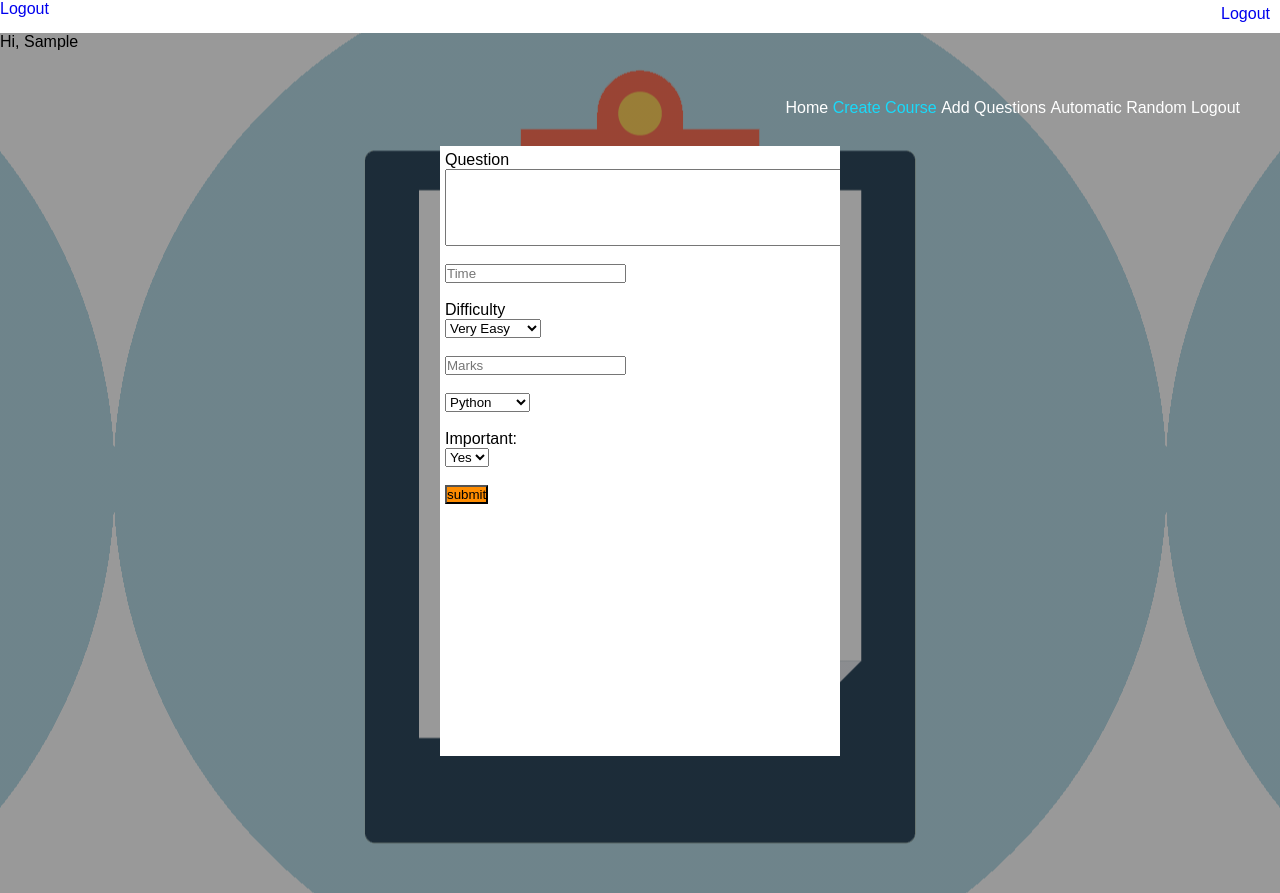
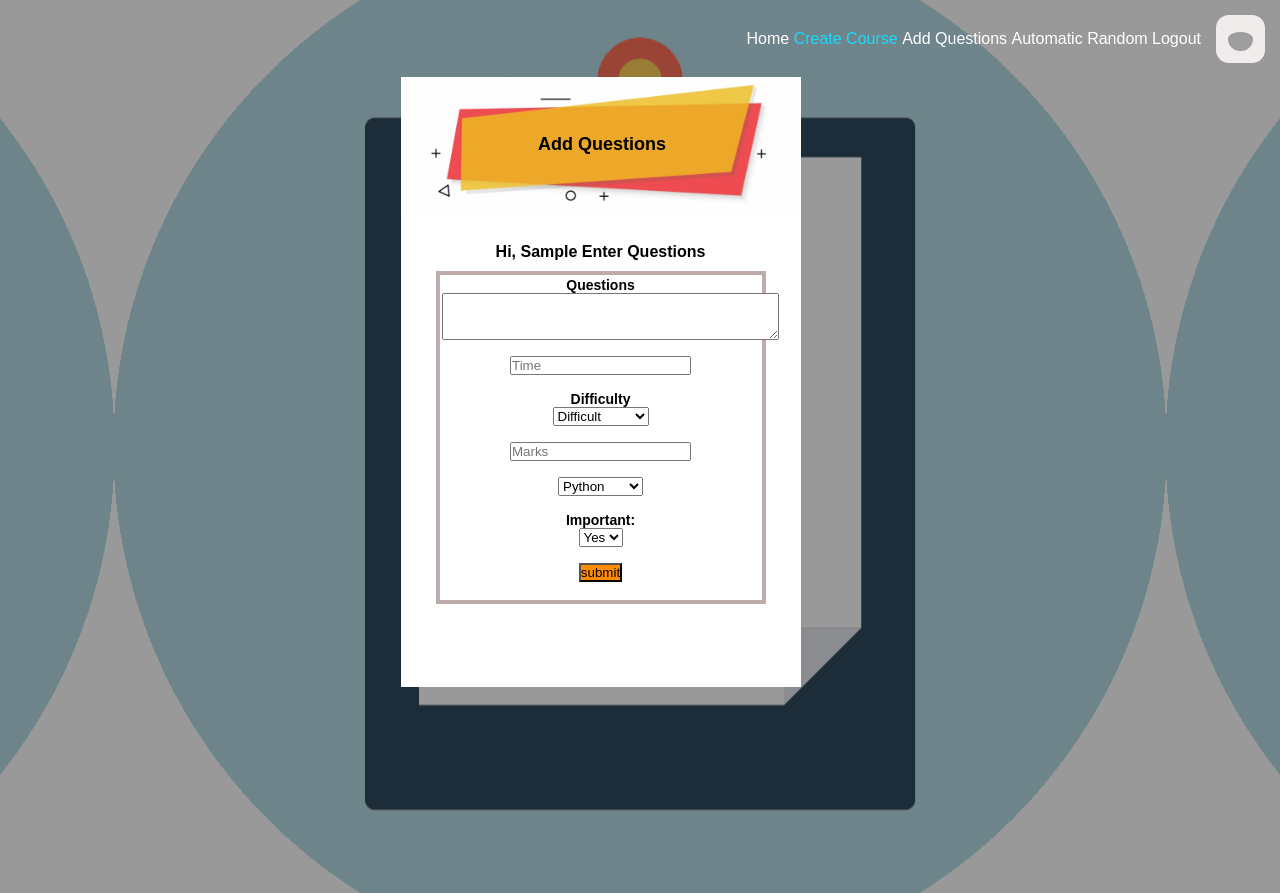
Before and after one commit to hemanthkasoju/profAssistor, a Django app: page /AddQuestions/addQuestions/ in a window 1280 px wide. Run offline with Django 3.2, Linux system fonts and the light colour scheme; the visitor is signed in with stand-in values (Sample User, id 1); grey boxes are pictures that could not be loaded.

Commit message:
add Questions css changes

```diff
--- a/Templates/addQuestions.html
+++ b/Templates/addQuestions.html
@@ -4,14 +4,15 @@
     <title> Add Questions </title>
     <link rel="stylesheet" href="{% static 'styles/style.css' %}"/>
 </head>
-<a href="/accounts/logout"> Logout </a><br><br>
 <form action="#" method="post">
     {% csrf_token %}
     <div class="hero">
-        {% if user.is_authenticated %}
-        Hi, {{ user.first_name }}
-        <a href="/accounts/logout" class="lout"> Logout </a><br><br>
-        {% endif %}
+        <div class="navigation">
+        <a class="logoutbutton" href="/accounts/logout">
+            <img src="https://www.vippng.com/png/detail/0-2967_png-file-svg-logout-logo-png.png">
+            <div class="logout">Logout</div>
+        </a>
+    </div>
         <div class="row">
             <ul class="main-nav">
                 <li class="active"><a href=""> Home </a></li>
@@ -24,10 +25,19 @@
         </div>
 
         <div class="form-box">
-            <form action='/AddQuestions/addQuestions' method="post" class="input-group">
+            <div class="head-contianer">
+            <div class="mainHeader-text">Add Questions</div>
+        </div>
+            <form action='/AddQuestions/addQuestions'  method="post" class="input-group">
                 {% csrf_token %}
-                <label for="T"> Question</label>
-                <textarea id="T" placeholder="Question" name="question" rows="5" cols="50" required> </textarea><br><br>
+                <div  style="text-align: center; font-weight:bold; margin-top: 25px;">
+		  {% if user.is_authenticated %}
+            Hi, {{ user.first_name }} Enter Questions
+            {% endif %}
+                </div>
+                <div align="center" class = "add-que">
+                <label for="T">Questions</label>
+                <textarea id="T" placeholder="Question" name="question" rows="3" cols="40" required> </textarea><br><br>
 
                 <input type="number" name="time" value="" placeholder="Time" required><br><br>
                 <label for="T"> </label>
@@ -36,7 +46,7 @@
                     <option value="1">Very Easy</option>
                     <option value="2">Easy</option>
                     <option value="3">Moderate</option>
-                    <option value="4">Difficult</option>
+                    <option value="4" selected>Difficult</option>
                     <option value="5">Very Difficult</option>
                 </select><br><br>
                 <input type="text" name="marks" placeholder="Marks"><br><br>
@@ -53,6 +63,7 @@
                     <option value="False">No</option>
                 </select><br><br>
                 <input type="submit" name="submit" value="submit" class="btn-one"><br><br>
+                    </div>
                 <div>
                     {% for message in messages %}
                     <h3>{{message}}</h3>
--- a/Templates/profHomePage.html
+++ b/Templates/profHomePage.html
@@ -27,10 +27,12 @@
         </div>
 
         <div class="availableCourses-heading"> List of Available Courses</div>
+         <div class="courseDetailButton">
         {% for profCourse in profCourses %}
-            <a href={% url 'courseHome' courseID=profCourse.courseID%}>{{ profCourse.courseName }}</a>
+            <a href={% url 'courseHome' courseID=profCourse.courseID%} class="addCourse-button">{{ profCourse.courseName }} </a>
+        </div>
 
-{#        <form action="courseHome" method="post" style="overflow: auto; height: 282px;">#}
+{#        <form action="courseHome" method="post" style="overflow: auto; height: 282px">#}
 {#            {% csrf_token %}#}
 {#            <input type="hidden" name="courseID" value={{ profCourse.courseID }}>#}
 {#            <input type="submit" class="courseDetailButton" name={{ profCourse.courseID }} value={{ profCourse.courseID }}><br>#}
--- a/static/styles/style.css
+++ b/static/styles/style.css
@@ -114,6 +114,7 @@ a {
     border-radius: 8px;
     color: white;
     font-weight: bold;
+        text-align: center;
     }
 /**END : Add course css changes****/
 
@@ -127,6 +128,14 @@ a {
     font-size: 14px;
 }
 
+.add-que {
+   text-align: center;
+    margin: 10px 30px;
+    border: 4px solid #beacac;
+    padding: 2px;
+    font-weight: bold;
+    font-size: 14px;
+}
 .courseDetailButton {
     background: linear-gradient(to right,#ff105f,#ffad06);
     width: 200px;
@@ -332,8 +341,8 @@ header {
     color: #fff;
     text-decoration:none;
     padding: 5px, 20px;
-    font family: "Roboto" sans-serif;
-    font size: 15px;
+    fontfamily: "Roboto" sans-serif;
+    fontsize: 15px;
 }
 .main-nav li active a{
    border: 1px solid white;
```
Also changed, not shown: profAssistor/settings.py (+13 -8 lines).
